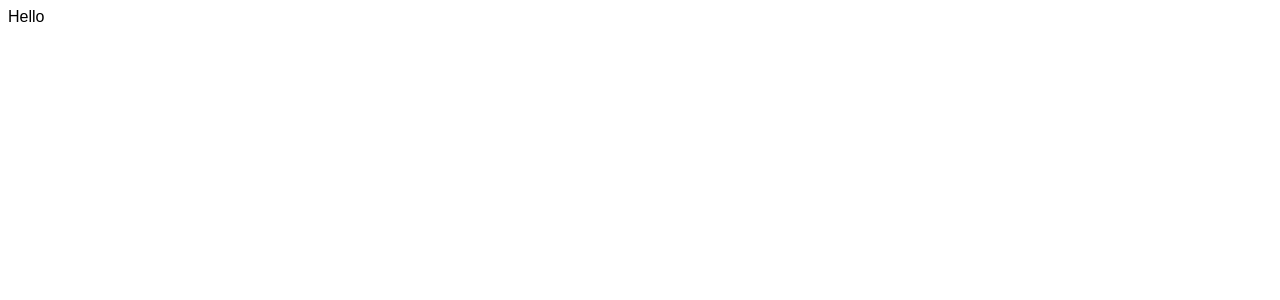
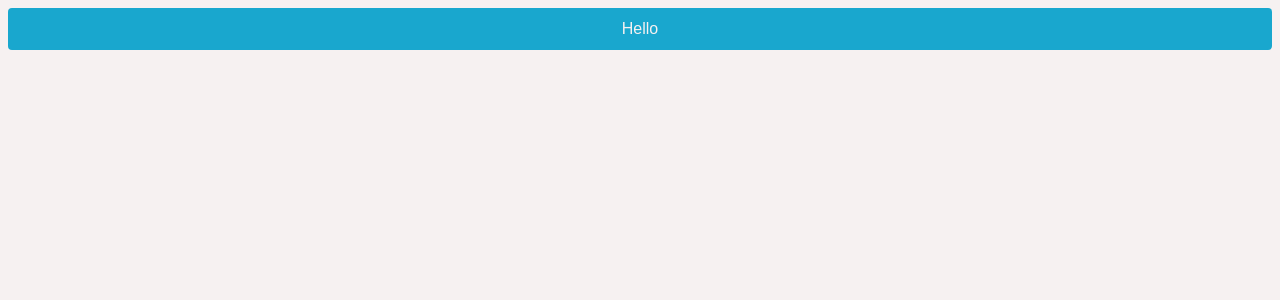
Before and after one commit to kloben/finance-app, a Vue app: page / in a window 1280 px wide. Shown: the top 300 px of the page. Built offline with nearby package versions, Linux system fonts and the light colour scheme.

Commit message:
WIP props

```diff
--- a/package.json
+++ b/package.json
@@ -10,6 +10,7 @@
     "type-check": "vue-tsc --noEmit"
   },
   "dependencies": {
+    "dexie": "^3.2.3",
     "sass": "^1.62.1",
     "vue": "^3.2.47"
   },
@@ -17,6 +18,7 @@
     "@types/node": "^18.14.2",
     "@typescript-eslint/eslint-plugin": "^5.59.1",
     "@vitejs/plugin-vue": "^4.0.0",
+    "@vue/eslint-config-typescript": "^11.0.3",
     "@vue/tsconfig": "^0.1.3",
     "eslint": "^8.39.0",
     "eslint-config-standard-with-typescript": "^34.0.1",
--- a/src/App.vue
+++ b/src/App.vue
@@ -1,9 +1,11 @@
 <script setup lang="ts">
-
+import VgButton from '@/components/ui/VgButton.vue'
 </script>
 
 <template>
-  <div>Hello</div>
+  <div>
+    <VgButton size="small" type="clear">Hello</VgButton>
+  </div>
 </template>
 
 <style scoped>
--- /dev/null
+++ b/src/components/ui/VgButton.vue
@@ -0,0 +1,29 @@
+<template>
+  <div class="vg-button" :class="[type, size]">
+    <slot />
+  </div>
+</template>
+
+<script lang="ts" setup>
+defineProps<{
+  type?: 'clear'
+  size?: 'big' | 'small'
+}>()
+</script>
+
+<style scoped lang="scss">
+@import "src/styles/colors";
+
+.vg-button {
+  padding: 12px 16px;
+  background: $primary;
+  color: $base;
+  border-radius: 4px;
+  text-align: center;
+  cursor: pointer;
+
+  &:hover {
+    background: darken($primary, 10);
+  }
+}
+</style>
--- /dev/null
+++ b/src/styles/_colors.scss
@@ -0,0 +1,5 @@
+// https://colorhunt.co/palette/f6f1f1afd3e219a7ce146c94
+$base: #F6F1F1;
+$primary: #19A7CE;
+$accent: #146C94;
+$secondary: #AFD3E2;
--- a/src/styles/base.scss
+++ b/src/styles/base.scss
@@ -1,5 +1,8 @@
+@import "colors";
+
 html, body {
   font-family: SansSerif, sans-serif;
+  background: $base;
   -webkit-font-smoothing: antialiased;
   -moz-osx-font-smoothing: grayscale;
 }
```
Also changed, not shown: .eslintrc.js, src/services/db.service.ts (added), 1 other file (tests, documents, lock files or other folders).
